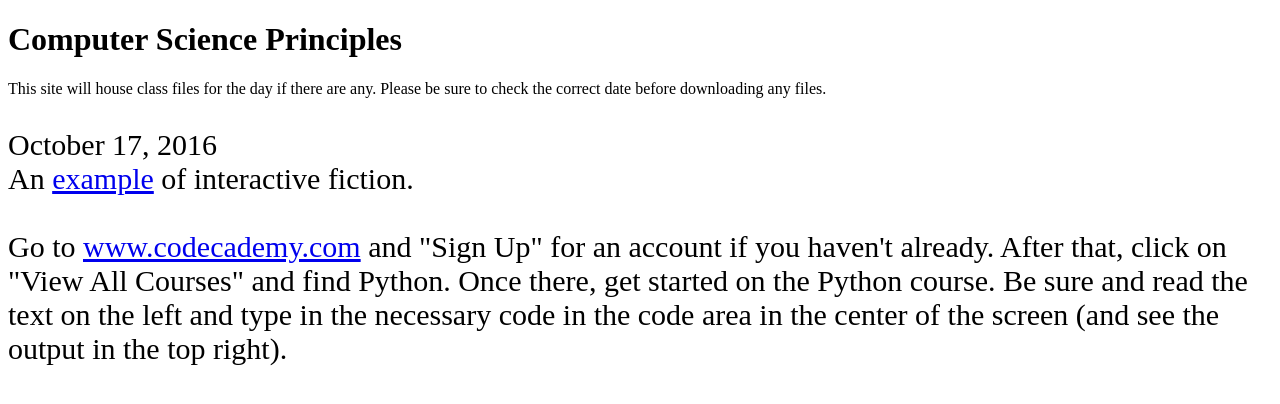
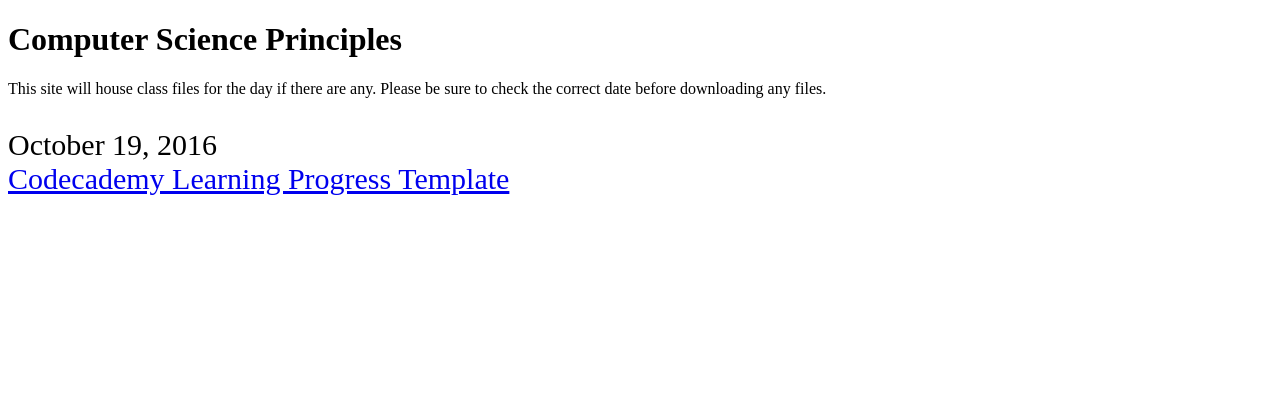
Before and after one commit to teacherlockhart/teacherlockhart.github.io, a plain HTML site: page my_website/pltw.html in a window 1280 px wide. Drawn offline with Linux system fonts and the light colour scheme.

Commit message:
updated pltw site

```diff
--- a/my_website/pltw.html
+++ b/my_website/pltw.html
@@ -8,9 +8,8 @@
         <h1>Computer Science Principles</h1>
         <p>This site will house class files for the day if there are any. Please be sure to check the correct date before downloading any files.</p>
         <p style="font-size:30px;">
-            October 17, 2016<br>
-            An <a href="https://repl.it/ChE8/22">example</a> of interactive fiction.<br><br>
-            Go to <a href="https://www.codecademy.com">www.codecademy.com</a> and "Sign Up" for an account if you haven't already. After that, click on "View All Courses" and find Python. Once there, get started on the Python course. Be sure and read the text on the left and type in the necessary code in the code area in the center of the screen (and see the output in the top right).
+            October 19, 2016<br>
+            <a href="https://docs.google.com/document/d/1yq5ndPylOAFwPG79PU5W9kefC39Ci7FgDfrzB88OZZY/edit?usp=sharing">Codecademy Learning Progress Template</a>
         </p>
     </body>
 </html>
```
Also changed, not shown: my_website/pastpltw.html (+5 -0 lines).
